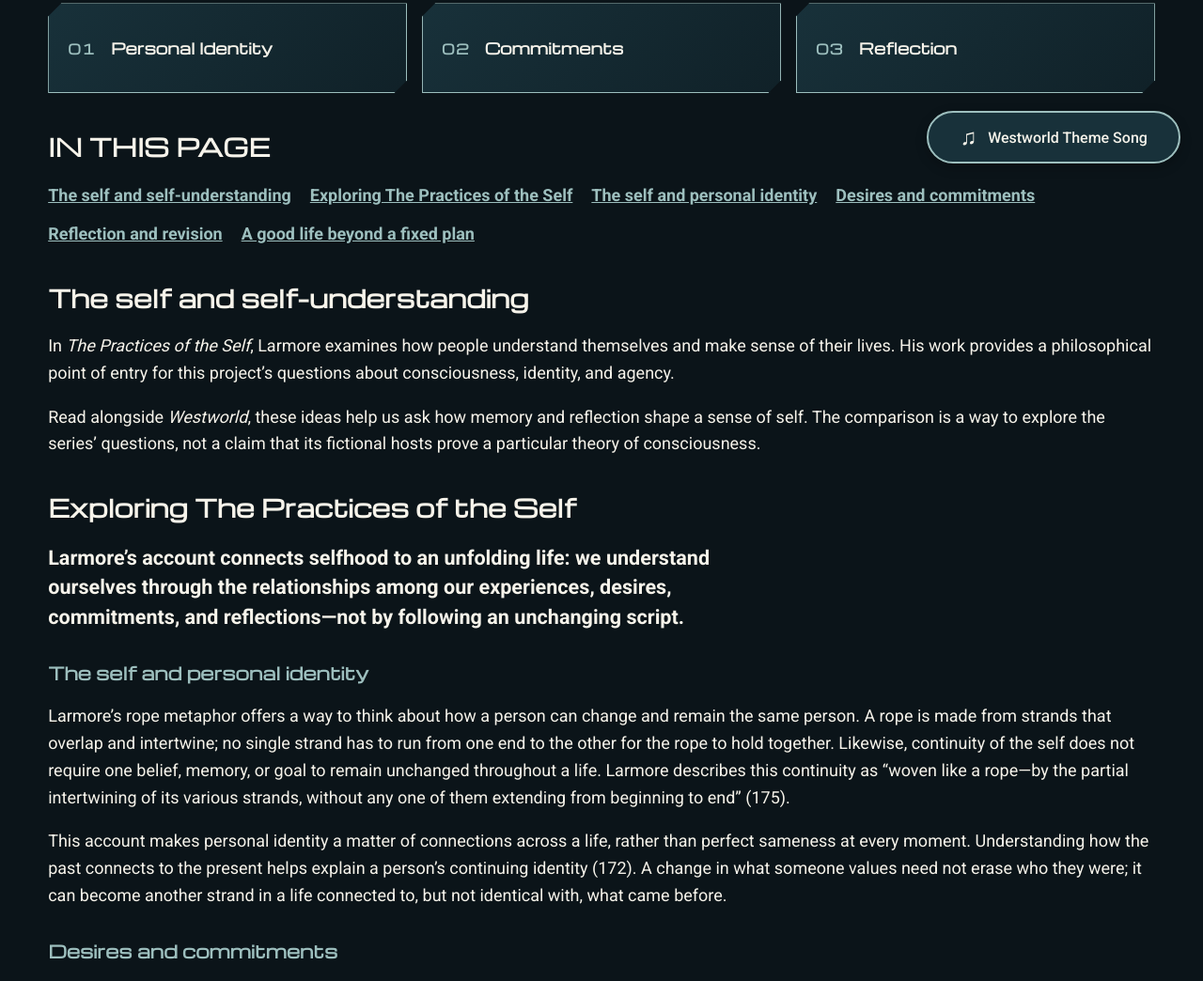
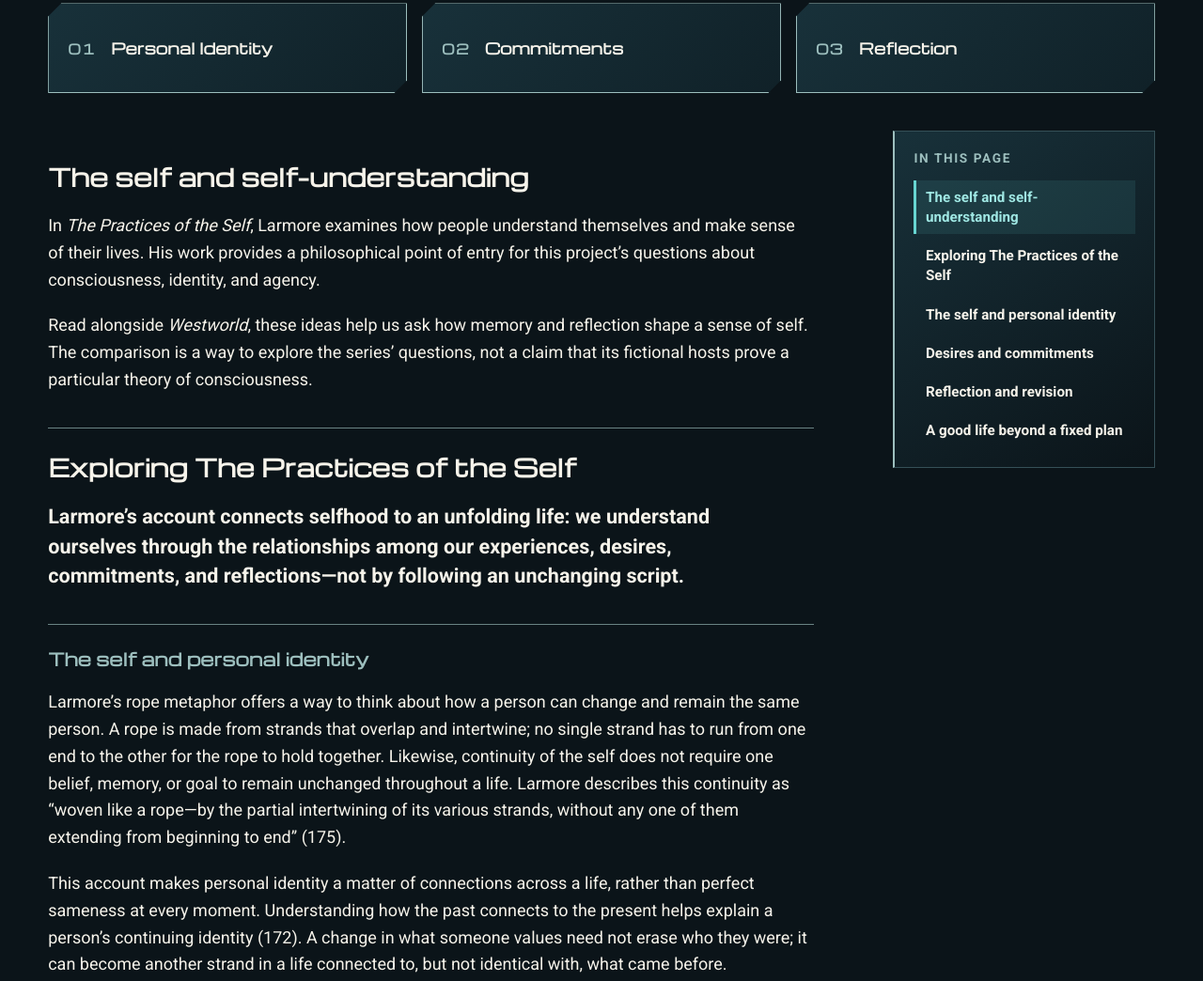
Before and after one commit to um-lrc-hnr241/2026-fall-hector, a plain HTML site: page charles-larmore.html in a window 1280 px wide. Shown: the part 602-1646 px from the top of the page at 94% size. Drawn offline with nearby package versions, Linux system fonts and the light colour scheme.

Commit message:
Agent: update styles.css

```diff
--- a/styles.css
+++ b/styles.css
@@ -1847,3 +1847,152 @@ video {
     transform: none;
   }
 }
+
+/* Reading layout below the Charles Larmore topic panels */
+html {
+  scroll-behavior: smooth;
+}
+
+.larmore-reading-layout {
+  display: grid;
+  grid-template-columns: minmax(0, 3fr) minmax(13rem, 1fr);
+  align-items: start;
+  gap: clamp(2rem, 5vw, 4.5rem);
+  margin: 0 auto 2rem;
+}
+
+.larmore-reading-article {
+  grid-column: 1;
+  grid-row: 1;
+  width: 100%;
+  max-width: 850px;
+  padding: 0 1.25rem 1.5rem 0;
+  font-size: 1.125rem;
+  line-height: 1.6;
+}
+
+.larmore-reading-article p {
+  margin: 0 0 1.25rem;
+}
+
+.larmore-reading-article > section + section,
+.larmore-reading-article .larmore-reading > section {
+  margin-top: 2.25rem;
+  padding-top: 1.5rem;
+  border-top: 1px solid rgba(157, 191, 190, 0.65);
+}
+
+.larmore-reading-article h2,
+.larmore-reading-article h3 {
+  font-family: Michroma, "Arial Narrow", sans-serif;
+}
+
+.larmore-reading-article h2 {
+  margin-top: 0;
+}
+
+.larmore-reading-article h3 {
+  margin-top: 0;
+  scroll-margin-top: 1.5rem;
+}
+
+.larmore-reading-article h2[id] {
+  scroll-margin-top: 1.5rem;
+}
+
+.larmore-page-nav {
+  position: sticky;
+  top: 1.5rem;
+  grid-column: 2;
+  grid-row: 1;
+  padding: 1.25rem;
+  border: 1px solid var(--border);
+  border-left: 2px solid var(--muted);
+  background: linear-gradient(145deg, #18313A, #0B1419);
+}
+
+.larmore-page-nav h2 {
+  margin: 0 0 0.9rem;
+  color: var(--muted);
+  font-family: Roboto, Arial, sans-serif;
+  font-size: 0.85rem;
+  letter-spacing: 0.12em;
+}
+
+.larmore-page-nav ul {
+  display: grid;
+  gap: 0.35rem;
+  margin: 0;
+  padding: 0;
+  list-style: none;
+}
+
+.larmore-page-nav a {
+  display: block;
+  padding: 0.45rem 0.6rem;
+  border-left: 3px solid transparent;
+  color: var(--text);
+  font-size: 0.95rem;
+  line-height: 1.4;
+  text-decoration: none;
+}
+
+.larmore-page-nav a:hover,
+.larmore-page-nav a:focus-visible,
+.larmore-page-nav a[aria-current="location"] {
+  border-left-color: #67D5D1;
+  color: #9FE7E3;
+  background: rgba(103, 213, 209, 0.1);
+}
+
+.larmore-return-button {
+  display: inline-block;
+  margin-top: 1rem;
+  padding: 0.75rem 1.1rem;
+  border: 1px solid var(--muted);
+  color: #0B1419;
+  background: var(--muted);
+  clip-path: polygon(12px 0, 100% 0, 100% calc(100% - 12px), calc(100% - 12px) 100%, 0 100%, 0 12px);
+  font-weight: 700;
+  text-decoration: none;
+}
+
+.larmore-return-button:hover {
+  background: var(--text);
+}
+
+.larmore-return-button:focus-visible {
+  outline: 3px solid var(--text);
+  outline-offset: 4px;
+}
+
+.charles-reading-page .music-widget {
+  position: static;
+  width: fit-content;
+  margin: 1rem clamp(1rem, 4vw, 4rem) 2rem auto;
+}
+
+@media (max-width: 48rem) {
+  .larmore-reading-layout {
+    grid-template-columns: minmax(0, 1fr);
+    gap: 1.5rem;
+  }
+
+  .larmore-page-nav {
+    position: static;
+    grid-column: 1;
+    grid-row: 1;
+  }
+
+  .larmore-reading-article {
+    grid-column: 1;
+    grid-row: 2;
+    padding-right: 0;
+  }
+}
+
+@media (prefers-reduced-motion: reduce) {
+  html {
+    scroll-behavior: auto;
+  }
+}
```
